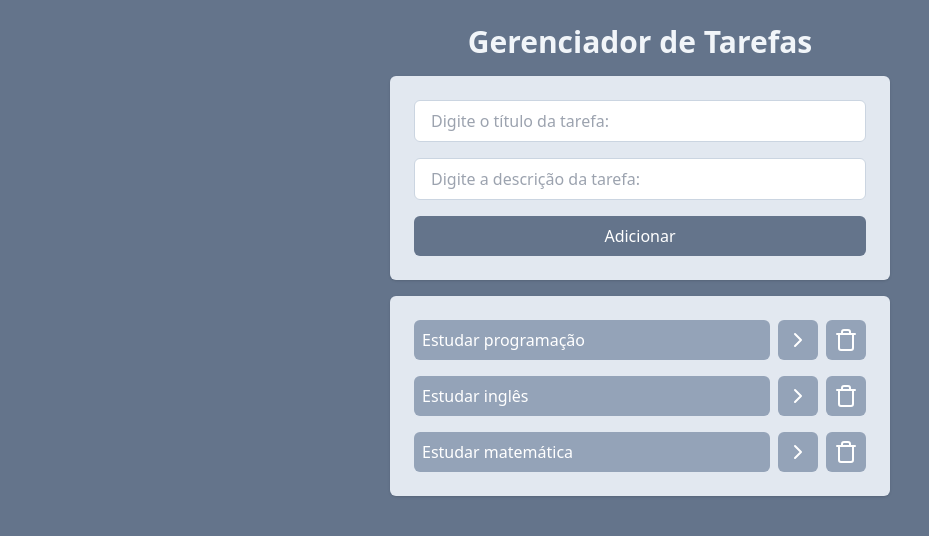
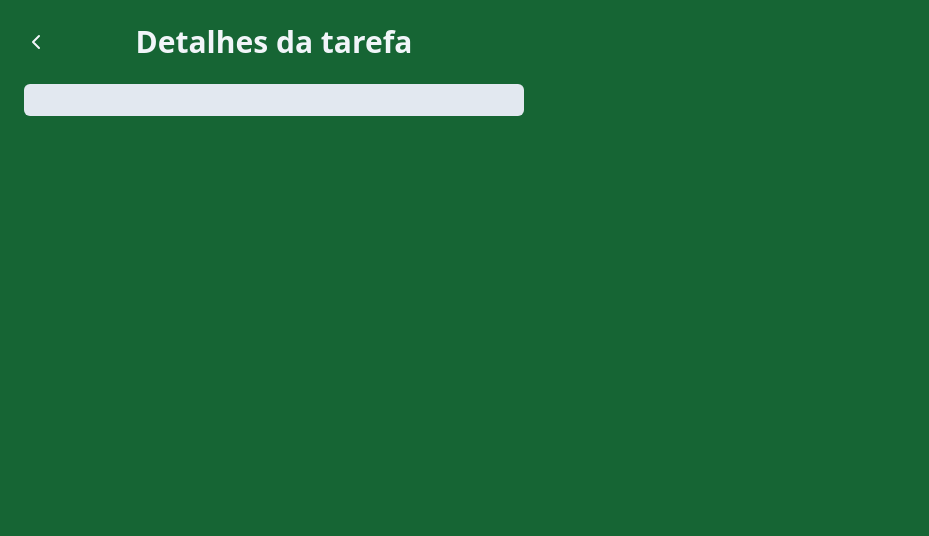
Before and after one commit to SamuelloranD/gerenciador-de-tarefas-react, a React (Vite) app: page /task in a window 1280 px wide. Shown: the top 536 px of the page, without its empty margins (0-929 px from the left). Built offline with nearby package versions, Linux system fonts and the light colour scheme.

Commit message:
Implementing add tasks/2 and TaskPage

```diff
--- a/package.json
+++ b/package.json
@@ -12,7 +12,9 @@
   "dependencies": {
     "lucide-react": "^0.435.0",
     "react": "^18.3.1",
-    "react-dom": "^18.3.1"
+    "react-dom": "^18.3.1",
+    "react-router-dom": "^6.26.1",
+    "uuid": "^10.0.0"
   },
   "devDependencies": {
     "@eslint/js": "^9.9.0",
--- a/src/App.jsx
+++ b/src/App.jsx
@@ -1,6 +1,7 @@
 import { useState } from "react";
 import Tasks from "./components/Tasks";
 import AddTask from "./components/AddTask";
+import {v4} from 'uuid'
 
 function App() {
 
@@ -42,7 +43,7 @@
 
   function onAddTaskSubmit (title, description) {
     const newTasks = {
-      id: tasks.length + 1,
+      id: v4(),
       title,
       description,
       isCompleted: false,
@@ -51,7 +52,7 @@
   }
 
   return (
-    <div className="w-screen h-screen bg-slate-500 flex justify-center p-6">
+    <div className="w-screen h-screen bg-green-800 flex justify-center p-6">
       <div className="w-[500px] space-y-4">
         <h1 className="text-3xl text-slate-100 font-bold text-center">Gerenciador de Tarefas</h1>
         <AddTask onAddTaskSubmit={onAddTaskSubmit}/>
--- a/src/components/AddTask.jsx
+++ b/src/components/AddTask.jsx
@@ -17,10 +17,14 @@
 
             <button
             onClick={() => {
+                if (!title.trim() || !description.trim()) {
+                    return alert("Preencha o título e a descrição da tarefa.");
+                }
                 onAddTaskSubmit(title, description)
                 setTitle("");
                 setDescription("");
-            }} className="bg-slate-500 text-white px-4 py-2 rounded-md font-medium">
+            }}
+                className="bg-slate-500 text-white px-4 py-2 rounded-md font-medium">
                 Adicionar
             </button>
         </div>
--- a/src/components/Tasks.jsx
+++ b/src/components/Tasks.jsx
@@ -1,6 +1,16 @@
-import { ChevronRightIcon, TrashIcon } from "lucide-react";
+import { Backpack, ChevronRightIcon, TrashIcon } from "lucide-react";
+import { useNavigate } from "react-router-dom";
 
 function Tasks({tasks, onTaskClick, onDeleteTaskClick}) {
+
+    const navigate = useNavigate();
+
+    function onSeeDetailsClick(task) {
+        const query = new URLSearchParams()
+        query.set("title", task.title)
+        query.set("description", task.description)
+        navigate(`/task?${query.toString()}`)
+    }
 
     return (
         <ul className="space-y-4 p-6 bg-slate-200 rounded-md shadow">
@@ -11,7 +21,7 @@
                         {task.title}
                     </button>
 
-                    <button className="bg-slate-400 p-2 rounded-md text-white">
+                    <button onClick={() => onSeeDetailsClick(task)} className="bg-slate-400 p-2 rounded-md text-white">
                         <ChevronRightIcon />
                     </button>
 
--- a/src/main.jsx
+++ b/src/main.jsx
@@ -2,9 +2,22 @@
 import { createRoot } from 'react-dom/client'
 import App from './App.jsx'
 import './index.css'
+import { createBrowserRouter, RouterProvider } from 'react-router-dom'
+import TaskPage from './pages/TaskPage.jsx'
+
+const router = createBrowserRouter([
+  {
+    path: "/",
+    element: <App/>,
+  },
+  {
+    path: "/task",
+    element: <TaskPage />,
+  }
+])
 
 createRoot(document.getElementById('root')).render(
   <StrictMode>
-    <App />
+    <RouterProvider router={router} />
   </StrictMode>,
 )
--- /dev/null
+++ b/src/pages/TaskPage.jsx
@@ -0,0 +1,36 @@
+import { ChevronLeftIcon } from "lucide-react";
+import { useNavigate, useSearchParams } from "react-router-dom"
+
+function TaskPage() {
+
+    const [searchParams] = useSearchParams();
+    const title = searchParams.get("title");
+    const description = searchParams.get("description");
+    const navigate = useNavigate();
+
+    function onBackClick() {
+        navigate(-1)
+    }
+
+    return (
+        <div className="h-screen w-screen bg-green-800 p-6">
+            <div className="w-[500px] space-y-4">
+                <div className="flex justify-center relative mb-6">
+                    <button onClick={onBackClick} className="absolute left-0 top-0 bottom-0 text-slate-100">
+                        <ChevronLeftIcon />
+                    </button>
+                    <h1 className="text-3xl text-slate-100 font-bold text-center">Detalhes da tarefa
+                    </h1>
+                </div>
+
+
+                <div className="bg-slate-200 p-4 rounded-md">
+                    <h2 className="text-xl font-bold text-slate-600">{title}</h2>
+                    <p className="text-slate-600">{description}</p>
+                </div>
+            </div>
+        </div>
+    )
+}
+
+export default TaskPage
```
Also changed, not shown: 1 other file (tests, documents, lock files or other folders).
